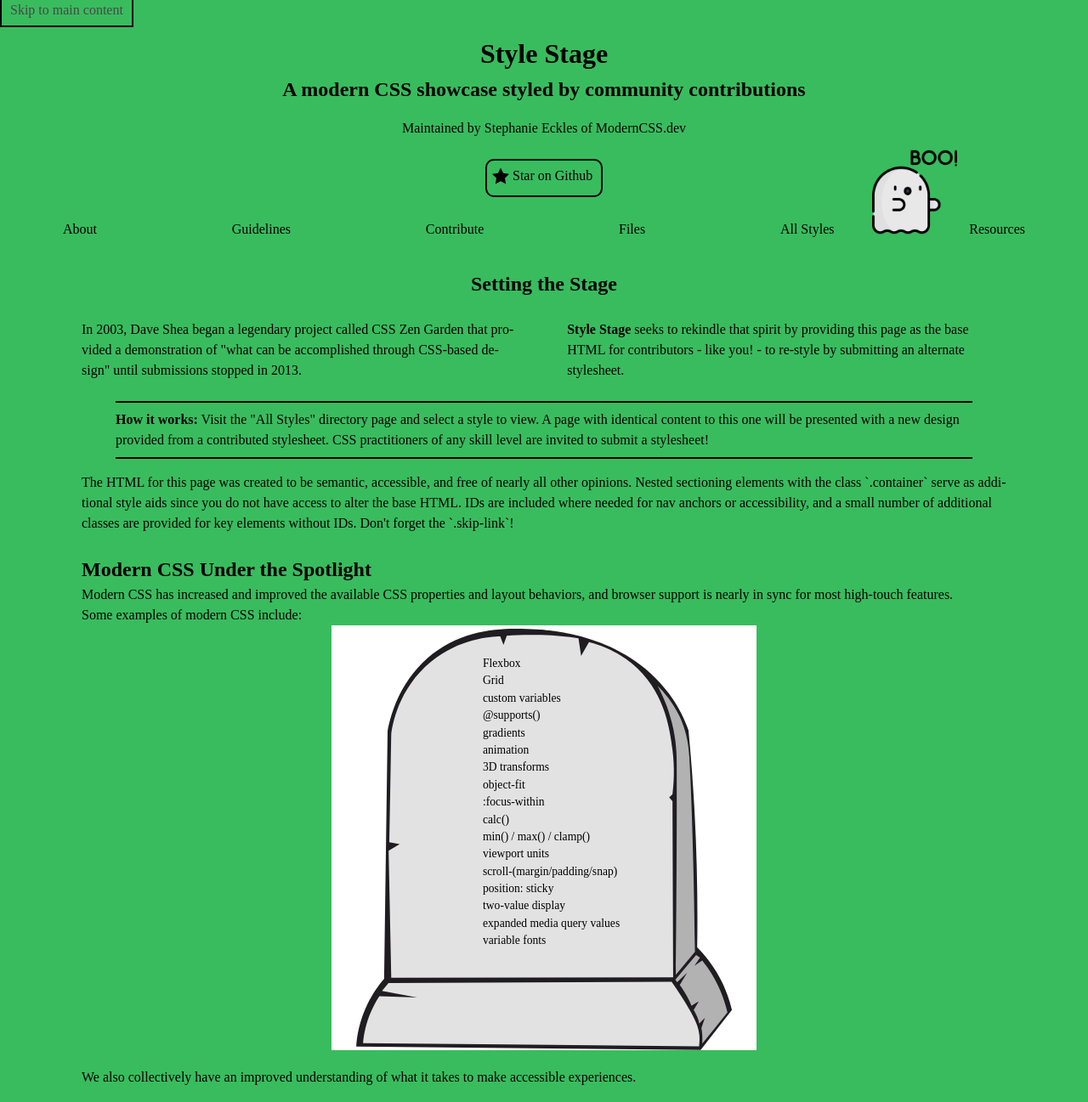
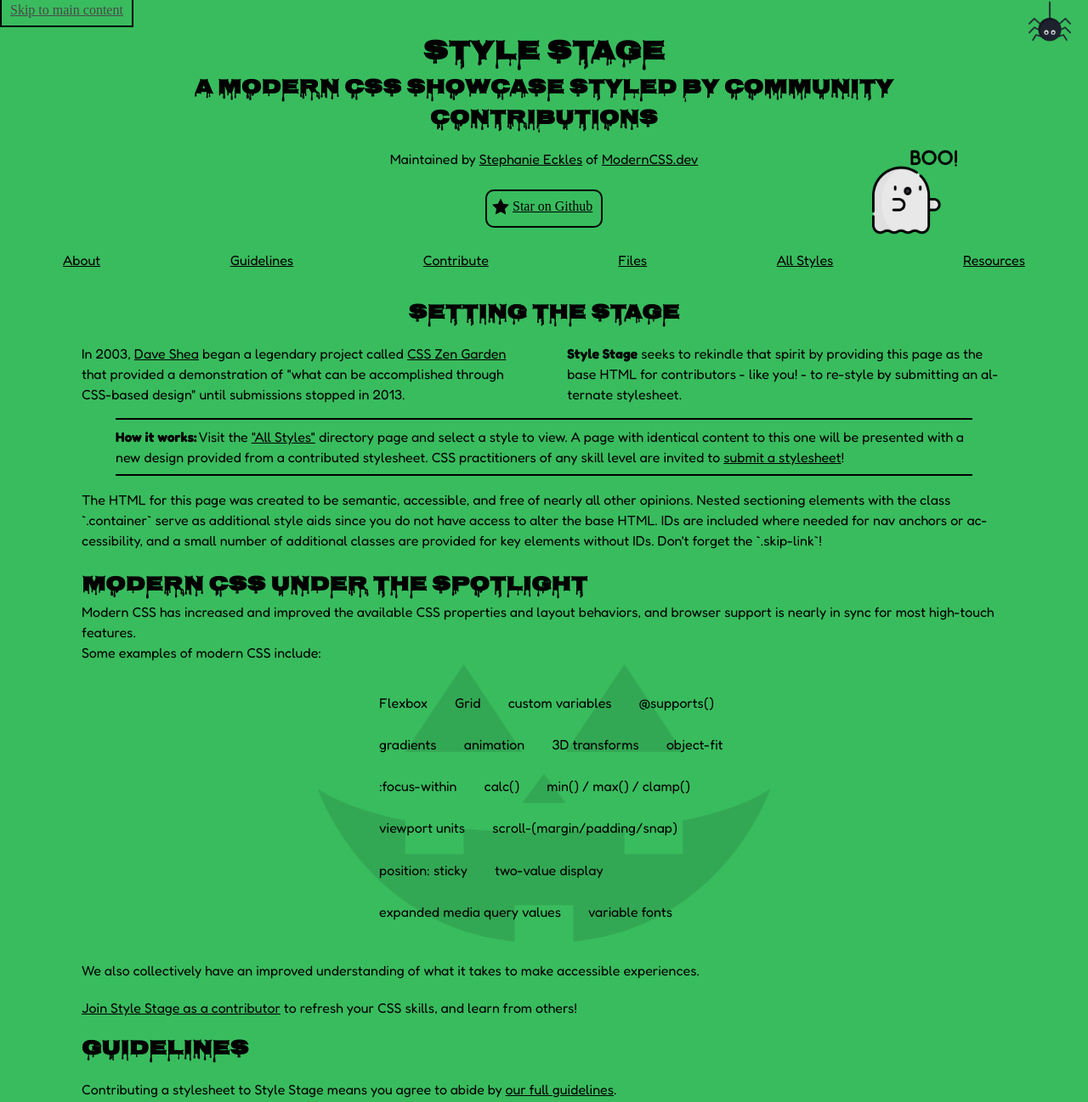
Before and after one commit to dalanweber9876/Style-Stage, a website: page public/index.html in a window 1280 px wide. Shown: the top 1297 px of the page at 85% size. Drawn offline with Linux system fonts and the light colour scheme; a small style sheet from the web is missing; a web font is replaced by a local one.

Commit message:
Added styling

```diff
--- a/sass/Block Related Styles/_about.scss
+++ b/sass/Block Related Styles/_about.scss
@@ -14,7 +14,7 @@
 }
 
 #about .container:first-of-type p:first-of-type {
-   margin: 0.5rem 0;
+   // margin: 0.5rem 0;
    margin-left: auto;
 }
 
@@ -32,30 +32,64 @@
    margin-top: 1.5rem;
 }
 
+// #about .container:nth-of-type(2) ul {
+//    display: block;
+//    background-image: url(grave.png);
+//    opacity: 0.1;
+//    background-size: cover;
+//    background-position: center;
+//    background-repeat: no-repeat;
+//    aspect-ratio: 1/1;
+//    // width: 330px;
+//    width: 90%;
+//    max-width: 500px;
+//    min-width: 330px;
+//    min-height: 330px;
+//    margin: auto;
+//    padding-top: 35px;
+// }
+
 #about .container:nth-of-type(2) ul {
-   display: block;
-   background-image: url(gravestone.png);
-   background-size: cover;
-   background-position: center;
-   background-repeat: no-repeat;
-   aspect-ratio: 1/1;
-   // width: 330px;
+   position: relative; /* Establishes a stacking context for the pseudo-element */
    width: 90%;
    max-width: 500px;
    min-width: 330px;
    min-height: 330px;
    margin: auto;
    padding-top: 35px;
+   z-index: 1; /* Ensure the text appears above the pseudo-element */
+   display: flex;
+   flex-wrap: wrap;
 }
+
+#about .container:nth-of-type(2) ul::before {
+   content: '';
+   position: absolute; /* Position it relative to the ul */
+   top: 50%;
+   left: 50%;
+   transform: translate(-50%, -50%); /* Center it within the ul */
+   width: 90vw; /* Match the width of the ul */
+   min-width: 320px;
+   max-width: 550px;
+   height: 100%; /* Match the height of the ul */
+   background-image: url(jack-o-lantern.png);
+   background-size: cover;
+   background-position: center;
+   background-repeat: no-repeat;
+   opacity: 0.1; /* Low opacity for the background image */
+   z-index: -1; /* Place the pseudo-element behind the ul's content */
+}
+
 
 #about .container:nth-of-type(2) li {
    // text-align: center;
-   transform: translate(30%);
-   margin: 0;
+   // transform: translate(30%);
+   margin: 0 1rem;
    box-sizing: border-box;
-   font-size: 85%;;
+   // font-size: 85%;
+   z-index: 2;
+   // list-style-type: circle;
 }
-
 #about .container:nth-of-type(2) p:nth-of-type(3),
 #about .container:nth-of-type(2) p:nth-of-type(4) {
    margin: 1.25rem auto;
--- a/sass/Block Related Styles/_footer.scss
+++ b/sass/Block Related Styles/_footer.scss
@@ -4,20 +4,24 @@
 }
 
 #styles ul{
-   width: 40%;
+   width: 50%;
+   min-width: 280px;
+   max-width: 380px;
    margin: auto;
    padding-left: 0;
+   // padding: 0.5rem;
 }
 
 #styles li {
    background-color: var(--color-background);
    padding: 2rem;
    color: white;
+   margin: 10px 0;
 }
 
 a {
    color: black;
-   text-decoration:dotted;
+   text-decoration: underline;
 }
 
 a:hover {
--- a/sass/Block Related Styles/_header.scss
+++ b/sass/Block Related Styles/_header.scss
@@ -1,6 +1,17 @@
 .skip-link {
    border: 2px solid black;
    padding: 10px;
+}
+
+h1::before {
+   background-image: url(spider.png);
+   content: '';
+   background-size: cover;
+   position: fixed;
+   width: 50px;
+   height: 50px;
+   top: 0;
+   right: 20px;
 }
 
 h1 {
@@ -9,7 +20,7 @@
 }
 
 h1::after {
-   background-image: url('boo-ghost.png');
+   background-image: url(boo-ghost.png);
    display: flex;
    content: '';
    background-size: cover;
@@ -56,7 +67,7 @@
 }
 
 a {
-   text-decoration: none;
+   text-decoration: overline;
 }
 
 @media (max-width: 600px) {
--- a/sass/Block Related Styles/_profile.scss
+++ b/sass/Block Related Styles/_profile.scss
@@ -1,5 +1,5 @@
 aside {
-   margin: auto;
+   margin: 1rem auto;
    text-align: center;
    // justify-content: center;
 }
@@ -7,8 +7,10 @@
 .profile ul {
    // justify-content: center;
    padding: 0.5rem 0;
-   margin: auto;
-   width: 40%;
+   margin: 1rem auto;
+   width: 50%;
+   min-width: 280px;
+   max-width: 380px;
    text-align: center;
    background-color: var(--color-background);
 }
--- a/sass/Global CSS/_styles.scss
+++ b/sass/Global CSS/_styles.scss
@@ -1,3 +1,11 @@
 body {
    background-color: var(--color-secondary);
 }
+
+p, li {
+   font-family: var(--body-font);
+}
+
+h1, h2, h3, h4 {
+   font-family: var(--header-font);
+}
--- a/sass/Utility Styles/_fonts.scss
+++ b/sass/Utility Styles/_fonts.scss
@@ -1,2 +1 @@
-@import url("https://fonts.googleapis.com/css2?family=Shadows+Into+Light+Two&display=swap");
-@import url("https://https://www.fontspace.com/dangernight-font-f86845");
+@import url('https://fonts.googleapis.com/css2?family=Fredoka:wght@300..700&family=Nosifer&display=swap');
--- a/sass/Utility Styles/_typography.scss
+++ b/sass/Utility Styles/_typography.scss
@@ -0,0 +1,4 @@
+:root {
+   --header-font: "Nosifer";
+   --body-font: "Fredoka";
+}
```
Also changed, not shown: public/grave.png (added), public/gravestone.png (deleted), public/jack-o-lantern.png (added), public/spider.png (added), public/style.css.
